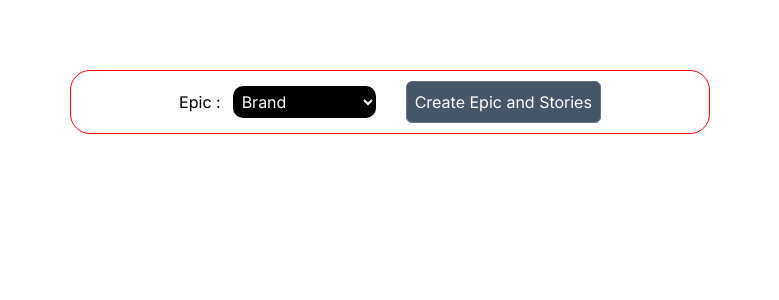
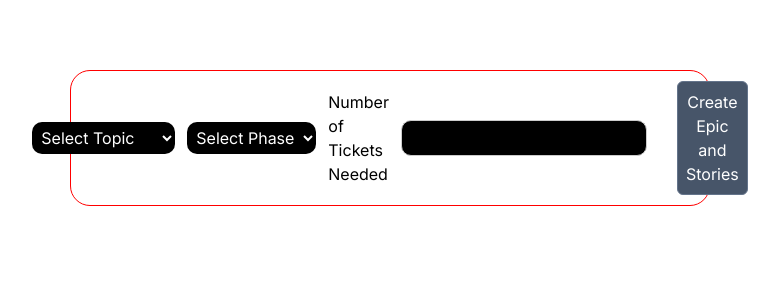
Before and after one commit to rengan76/Jira-UI, a Next.js app: page / in a window 1280 px wide. Shown: the top 300 px of the page, without its empty margins (250-1029 px from the left). Built offline with nearby package versions, Linux system fonts and the light colour scheme.

Commit message:
Ranga dev

```diff
--- a/package.json
+++ b/package.json
@@ -12,6 +12,7 @@
     "axios": "^1.6.8",
     "body-parser": "^1.20.2",
     "next": "14.1.4",
+    "next-connect": "^1.0.0",
     "react": "^18",
     "react-dom": "^18"
   },
--- a/src/app/_Components/Create_Issue.jsx
+++ b/src/app/_Components/Create_Issue.jsx
@@ -4,19 +4,24 @@ import axios from 'axios';
 import Styles from './Styles.module.css';
 
 const Create_Issue = () => {
-   const [userInput, setUserInput] = useState('Brand');
+   const [userInput, setUserInput] = useState({ topic: '', phase: '', numTickets: '' });
    const [tickets, setTickets] = useState([]);
 
    const handleInput = (e) => {
-      const value = e.target.value;
+      const { name, value } = e.target;
       console.log("change value", value)
-      setUserInput(value);
+      setUserInput(prevState => ({
+         ...prevState,
+         [name]: value
+      }));
    }
 
    const handleEpic = async () => {
       debugger;
       const body = {
-         issuetype: userInput
+         topic: userInput.topic,
+         phase: userInput.phase,
+         numTickets: userInput.numTickets
       }
       console.log("user input", userInput)
       try {
@@ -32,11 +37,17 @@ const Create_Issue = () => {
       <div className={Styles.container}>
          <div className={Styles.wrapper}>
             <div className='flex gap-3 items-center'>
-               <label htmlFor="box">Epic :</label>
-               <select name="" id="" onChange={handleInput} style={{ background: 'black', color: 'white', padding: '5px', borderRadius: '10px' }}>
+               <select name="topic" onChange={handleInput} style={{ background: 'black', color: 'white', padding: '5px', borderRadius: '10px' }}>
+                  <option value="">Select Topic</option>
                   <option value="Brand">Brand</option>
                   <option value="Auto Complete">Auto Complete</option>
                </select>
+               <select name="phase" onChange={handleInput} style={{ background: 'black', color: 'white', padding: '5px', borderRadius: '10px' }}>
+                  <option value="">Select Phase</option>
+                  <option value="Phase_1">Phase 1</option>
+                  <option value="Phase_2">Phase 2</option>
+               </select>
+               Number of Tickets Needed <input type="text" name="numTickets" onChange={handleInput} style={{ background: 'black', color: 'white', padding: '5px', borderRadius: '10px', border: '1px solid #ccc' }} ></input>
             </div>
             <button className='w-30 border border-slate-500 bg-slate-600 text-white p-2 rounded-md' onClick={handleEpic}>Create Epic and Stories</button>
          </div>
@@ -47,7 +58,7 @@ const Create_Issue = () => {
             <h3 className={Styles.ticketHeader}>Tickets Created:</h3>
             <ul className={Styles.ticketUl}>
                {tickets.map((ticket, index) => (
-                  <li className={Styles.ticketLi} key={index}>{ticket}</li>
+                  <li className={Styles.ticketLi} key={index}>https://jira.hilton.com/browse/{ticket}</li>
                ))}
             </ul>
          </div>
--- a/src/app/api/create-issue/route.js
+++ b/src/app/api/create-issue/route.js
@@ -1,8 +1,15 @@
 import axios from "axios";
-import { NextResponse } from "next/server";
+import { NextResponse, json } from "next/server";
 
 export const POST = async (req, res) => {
    try {
+      // Parse request body using next/server's json middleware
+      const { body } = await json(req);
+
+      // Now you can access the parsed body
+      const { topic, phase, numTickets } = body;
+
+
       const headers = {
          'Accept': 'application/json',
          'Content-Type': 'application/json',
@@ -11,7 +18,7 @@ export const POST = async (req, res) => {
 
       const epicBody = {
          "fields": {
-            "customfield_10009": "Copy - Core+ | [CM] New Brand: SLH - Phase 1",
+            "customfield_10009": "Copy - Core+ | [CM] New Brand: SLH - "+ phase,
             "project": {
                "key": "CP"
             },
@@ -33,7 +40,7 @@ export const POST = async (req, res) => {
       }
 
 
-      for (let i = 1; i < 3; i++) {
+      for (let i = 1; i < numTickets; i++) {
          const storyBody = {
             "fields": {
                "project": {
```
Also changed, not shown: 1 other file (tests, documents, lock files or other folders).
